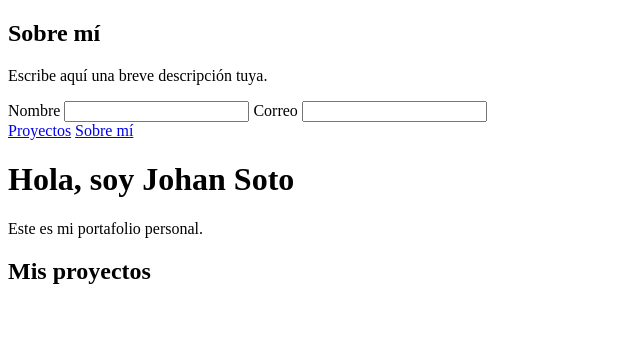
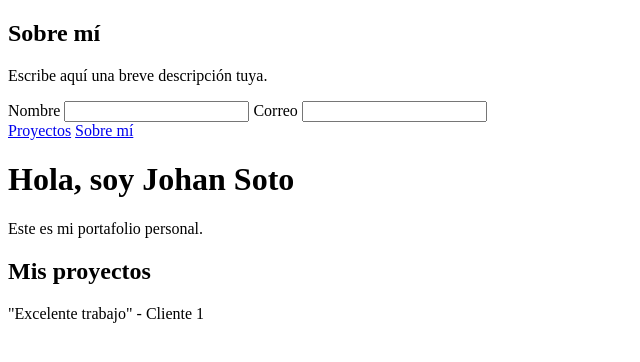
Before and after one commit to Johanx66/Taller-software, a plain HTML site: page Portafolio/index.html in a window 1280 px wide. Shown: the whole page, without its empty margins (0-640 px from the left). Drawn offline with Linux system fonts and the light colour scheme.

Commit message:
feat(testimonios): agrega primer testimonio de un cliente

```diff
--- a/Portafolio/index.html
+++ b/Portafolio/index.html
@@ -28,5 +28,8 @@
             <h2>Mis proyectos</h2>
         </section>
     </main>
+    <section id="testimonios">
+        <p>"Excelente trabajo" - Cliente 1</p>
+    </section>
 </body>
 </html>
```
